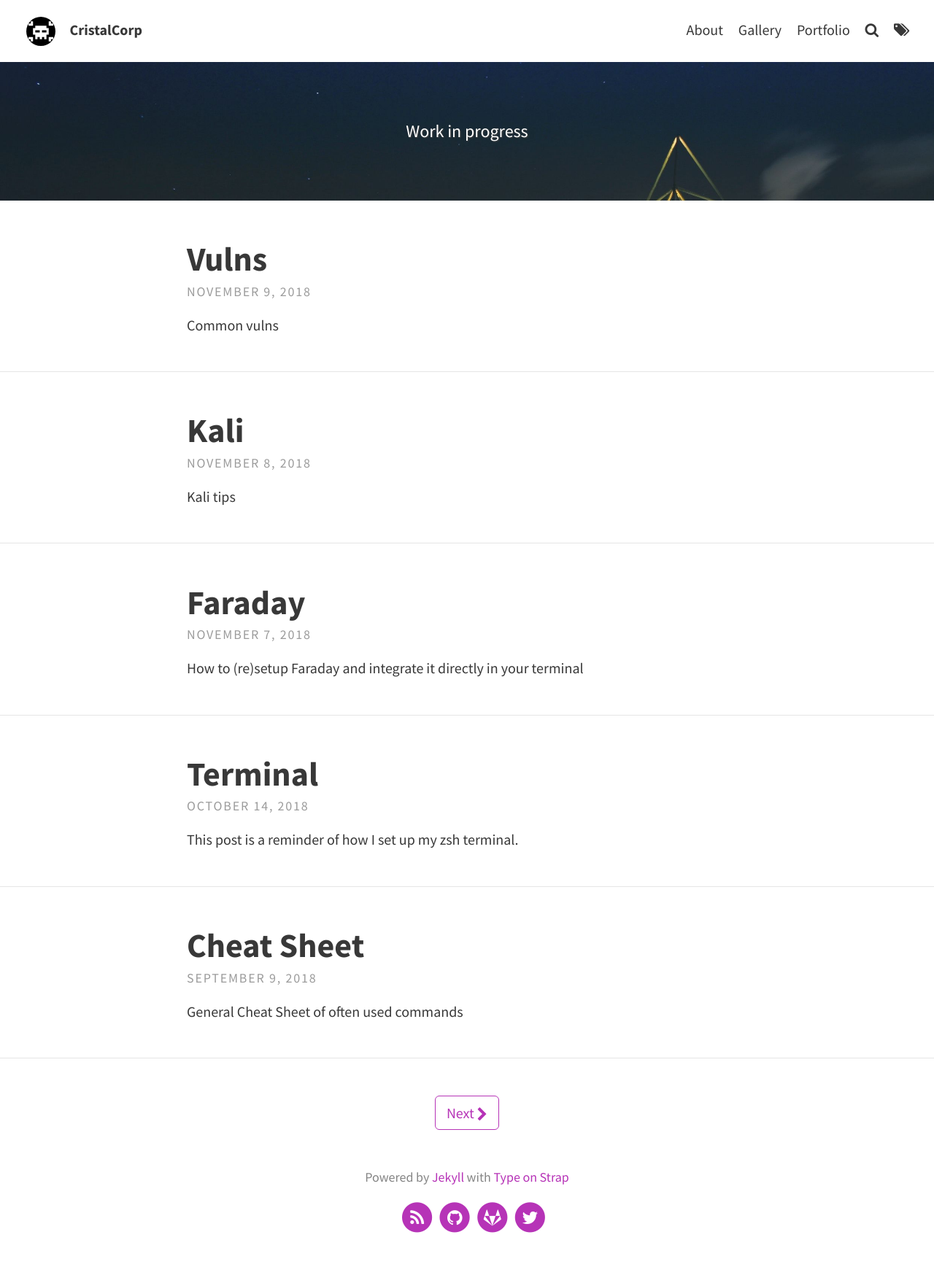
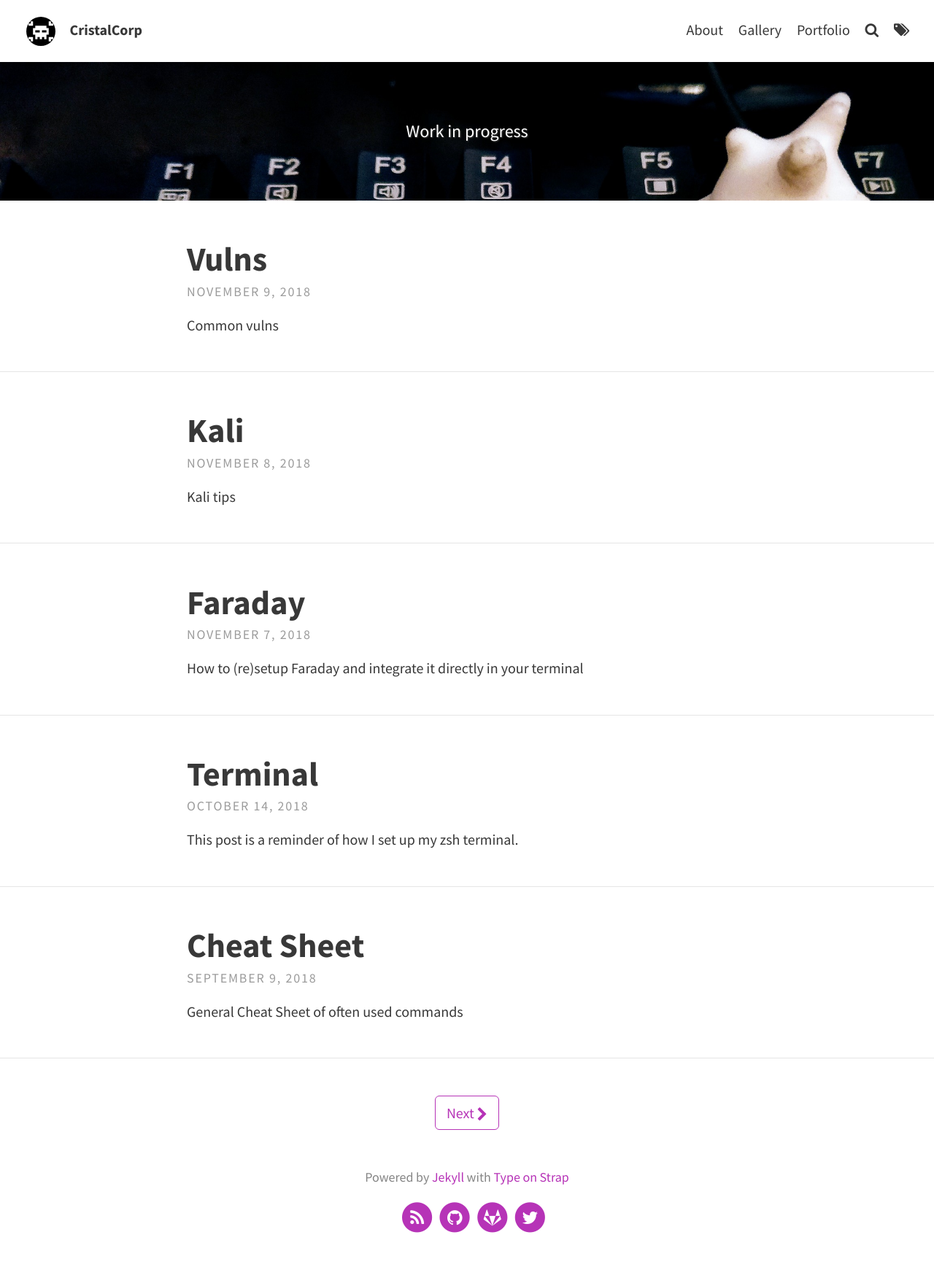
Before and after one commit to cristalcorp/cristalcorp.github.io, a Jekyll site: the page built from index.html, in a window 1280 px wide. Shown: the whole page at 73% size. Built offline with Jekyll 4.4.1, drawn with Linux system fonts in a browser that asks for light colours; the list of posts is cut into pages by our own code.

Commit message:
new background

```diff
--- a/_config.yml
+++ b/_config.yml
@@ -16,7 +16,8 @@ theme_settings:
   # Header and footer text
   header_text: > #two or three lines to describe your site
      <p>Work in progress</p>
-  header_text_feature_image: assets/img/pexels/triangular.jpeg
+  #header_text_feature_image: assets/img/pexels/triangular.jpeg
+  header_text_feature_image: assets/img/signal.jpg
   footer_text: >
    Powered by <a href="https://jekyllrb.com/">Jekyll</a> with <a href="https://github.com/sylhare/Type-on-Strap">Type on Strap</a>
 
```
Also changed, not shown: assets/img/signal.jpg (added).
